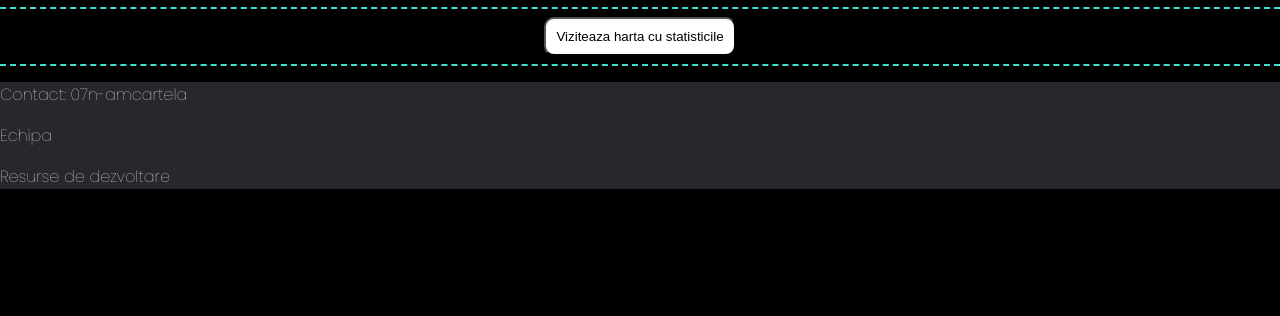
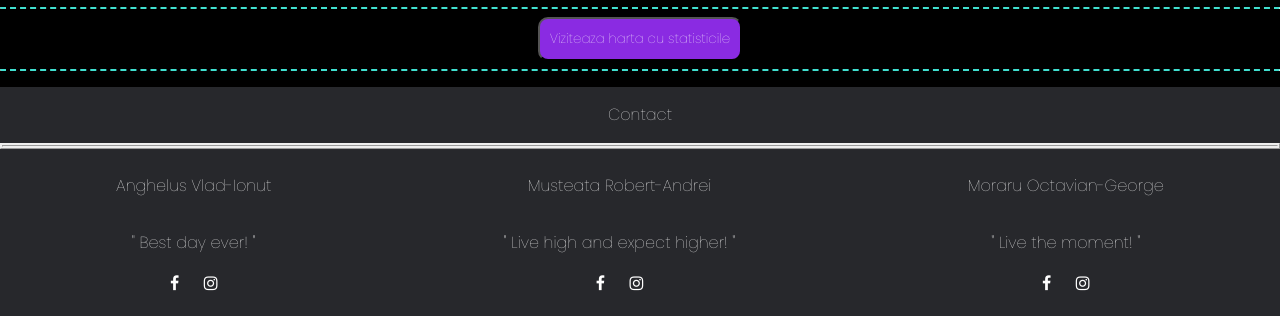
Before and after one commit to MoraruGeorge32/ProiectTW, a PHP site: page /home.html in a window 1280 px wide. Shown: the part 508-824 px from the top of the page. Before the commit the page ends 697 px from the top, so only its background shows below. Run offline with PHP 8.4, Linux system fonts and the light colour scheme.

Commit message:
Modified the footer component + added fontawesome

```diff
--- a/homePage/home.html
+++ b/homePage/home.html
@@ -5,6 +5,7 @@
     <meta http-equiv="X-UA-Compatible" content="IE=edge">
     <meta name="viewport" content="width=device-width, initial-scale=1.0">
     <link rel="stylesheet" href="style.css">
+    <link rel="stylesheet" href="https://cdnjs.cloudflare.com/ajax/libs/font-awesome/4.7.0/css/font-awesome.min.css">
     <link rel="icon" href="">
     <title>Home</title>
 </head>
@@ -26,16 +27,40 @@
             </div>
             <hr>
             <div class="about">
-                <!--format descriere:div impar text+img dreapta
-                	div par text+imd stanga
-                	fiecare intr-un div al sau-->
+
             <div>
     </main>
-    <footer class="footer">
-            <p>Contact: 07n-amcartela</p>
-            <p>Echipa</p>
-            <p>Resurse de dezvoltare</p>
-
-    </footer>
+    <div class="footer">
+        <div class="footer-title">
+            <p>Contact</p>
+        </div>
+        <hr>
+        <div class="footer-team">
+             <div class="Vlad">
+                <p>Anghelus Vlad-Ionut</p>
+                <p> " Best day ever! " </p>
+                <div class="icons">
+                    <i class="fa fa-facebook-f"></i>
+                    <i class="fa fa-instagram"></i>
+                </div>
+             </div>
+             <div class="Robert">
+                <p>Musteata Robert-Andrei</p>
+                <p> " Live high and expect higher! " </p>
+                <div class="icons">
+                    <i class="fa fa-facebook-f"></i>
+                    <i class="fa fa-instagram"></i>
+                </div>
+             </div>
+             <div class="George">
+                <p>Moraru Octavian-George</p>
+                <p> " Live the moment! " </p>
+                <div class="icons">
+                    <i class="fa fa-facebook-f"></i>
+                    <i class="fa fa-instagram"></i>
+                </div>
+             </div>
+        </div>
+    </div>
 </body>
 </html>
--- a/homePage/style.css
+++ b/homePage/style.css
@@ -11,6 +11,7 @@ body{
     margin: 0px 0px 0px 0px;
     font-family: 'Poppins';
     background-color: black;
+    position: absolute;
 }
 
 hr {
@@ -21,12 +22,6 @@ hr {
 header{
     position: sticky;
     top: 0;
-}
-
-footer{
-    background-color: #27282c;
-    top: 100%;
-    position: sticky;
 }
 
 footer p{
@@ -53,6 +48,7 @@ footer p{
     background-repeat: no-repeat;
     width: 100%;
     color: white;
+    text-shadow: 4px 4px 3px black;
     height: 400px;
     position: relative;
     display: flex;
@@ -83,13 +79,63 @@ footer p{
     justify-content: center;
 }
 .redirectMap button {
-    background-color: white;
-    color: black;
+    background-color: blueviolet;
+    font-family: Poppins;
+    color: white;
     text-align: center;
-    border-radius: 10px;
+    border-radius: 10px ;
+    padding: 10px 10px;
+}
+.redirectMap button:hover {
+    background-color: black;
+    font-family: Poppins;
+    color: blue;
+    text-shadow: 10px 10px 10px 10px;
+    text-align: center;
+    border-radius: 10px ;
     padding: 10px 10px;
 }
 
 .footer{
+    text-align: center;
+    background-color: #27282c;
+    color: white;
+    left: 0;
     bottom:0;
+    width: 100%;
 }
+.footer hr{
+    color: white;
+    border: ridge;
+}
+
+.footer-title{
+    text-align: center;
+}
+.footer-title p {
+    padding-top: 15px;
+}
+.footer-team{
+    display: flex;
+    justify-content: space-around;
+    padding-bottom: 20px;
+}
+.Vlad,.George,.Robert{
+    display: flex;
+    flex-direction: column;
+    justify-content: center;
+    text-align:center;
+}
+.icons i{
+    padding: 0px 10px 0px 10px;
+}
+.fa-facebook-f:hover{
+    color:#4267B2;
+}
+.fa.fa-instagram:hover{
+    color: transparent;
+    background: radial-gradient(circle at 30% 107%, #fdf497 0%, #fdf497 5%, #fd5949 45%, #d6249f 60%, #285AEB 90%);
+    background: -webkit-radial-gradient(circle at 30% 107%, #fdf497 0%, #fdf497 5%, #fd5949 45%, #d6249f 60%, #285AEB 90%);
+    background-clip: text;
+    -webkit-background-clip: text;
+}
```
